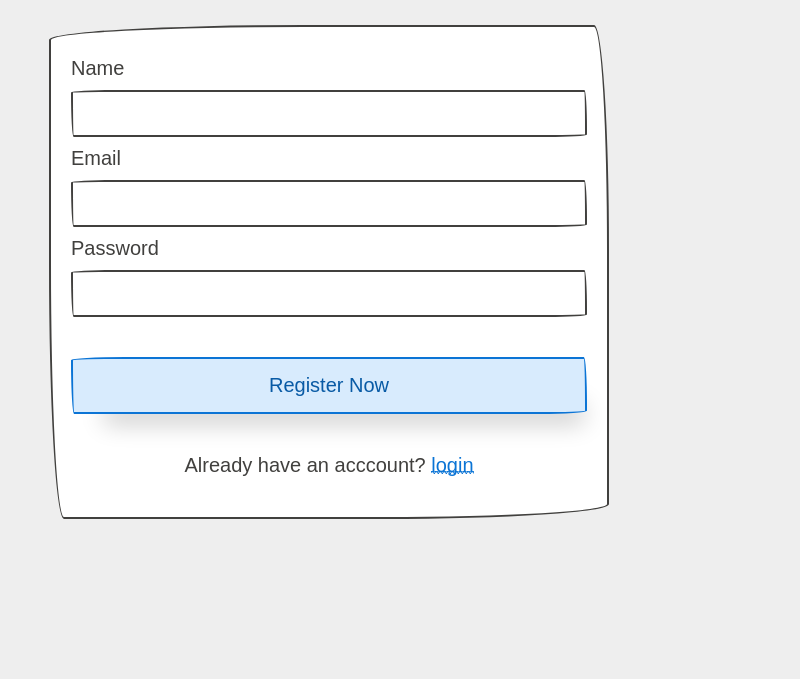
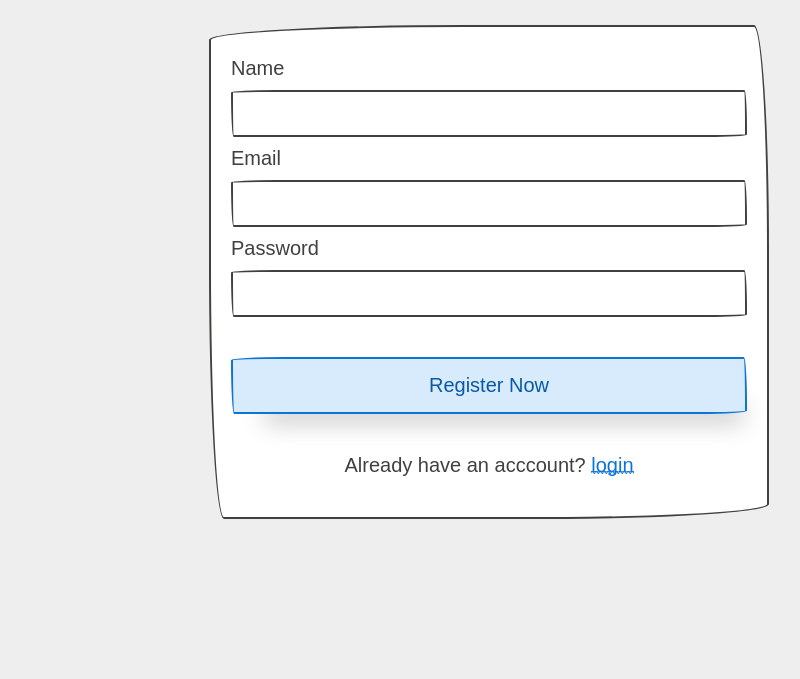
Before and after one commit to adnanniaz77/userAuth, a website: page views/register.html in a window 1280 px wide. Shown: the part 121-800 px from the top of the page, without its empty margins (151-951 px from the left). Drawn offline with nearby package versions, Linux system fonts and the light colour scheme; a web font is replaced by a local one.

Commit message:
center aligned the form

```diff
--- a/views/assets/css/style.css
+++ b/views/assets/css/style.css
@@ -0,0 +1,12 @@
+body {
+    background-color: #eee;
+}
+
+.container {
+    min-height: 100vh;
+}
+
+.form {
+  width: auto;
+  margin: 0 auto;
+}
--- a/views/register.html
+++ b/views/register.html
@@ -9,15 +9,15 @@
     <title>Register Page</title>
 </head>
 
-<body style="background-color: #eee;">
+<body">
 
     <div class="container">
         <div class="row">
-            <div class="col sm-12 md-8">
+            <div class="col sm-12 md-8 form">
                 <h3>Register</h3>
                 <div class="form-group margin border padding" style="background-color: #fff;">
                     <label class=" margin-top-small">Name</label>
-                    <input class="input-block" type="text" id="email">
+                    <input class="input-block" type="text" id="name">
                     <label class=" margin-top-small">Email</label>
                     <input class="input-block" type="text" id="email">
                     <label class="margin-top-small">Password</label>
@@ -33,6 +33,6 @@
     </div>
 
     <script src="./assets/js/app.js"></script>
-</body>
+    </body>
 
 </html>
```
Also changed, not shown: views/index.html (+4 -2 lines).
